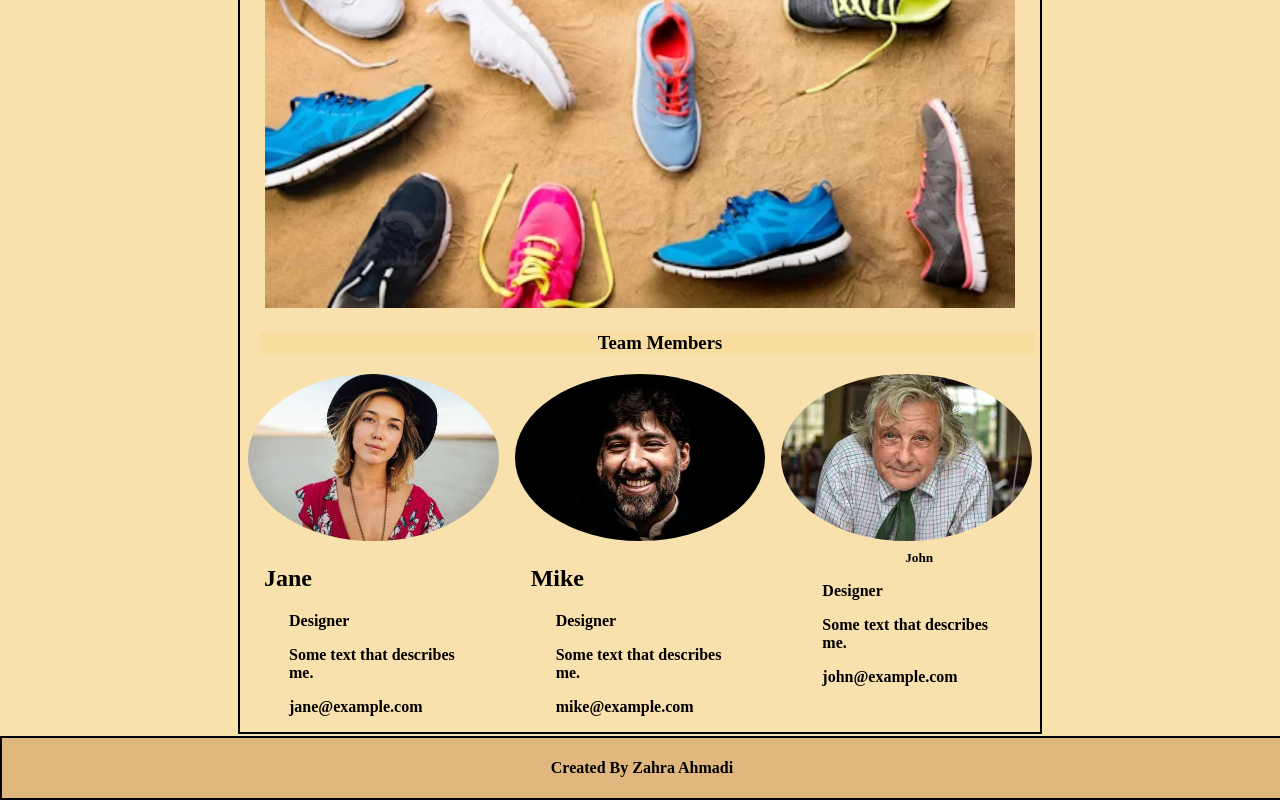
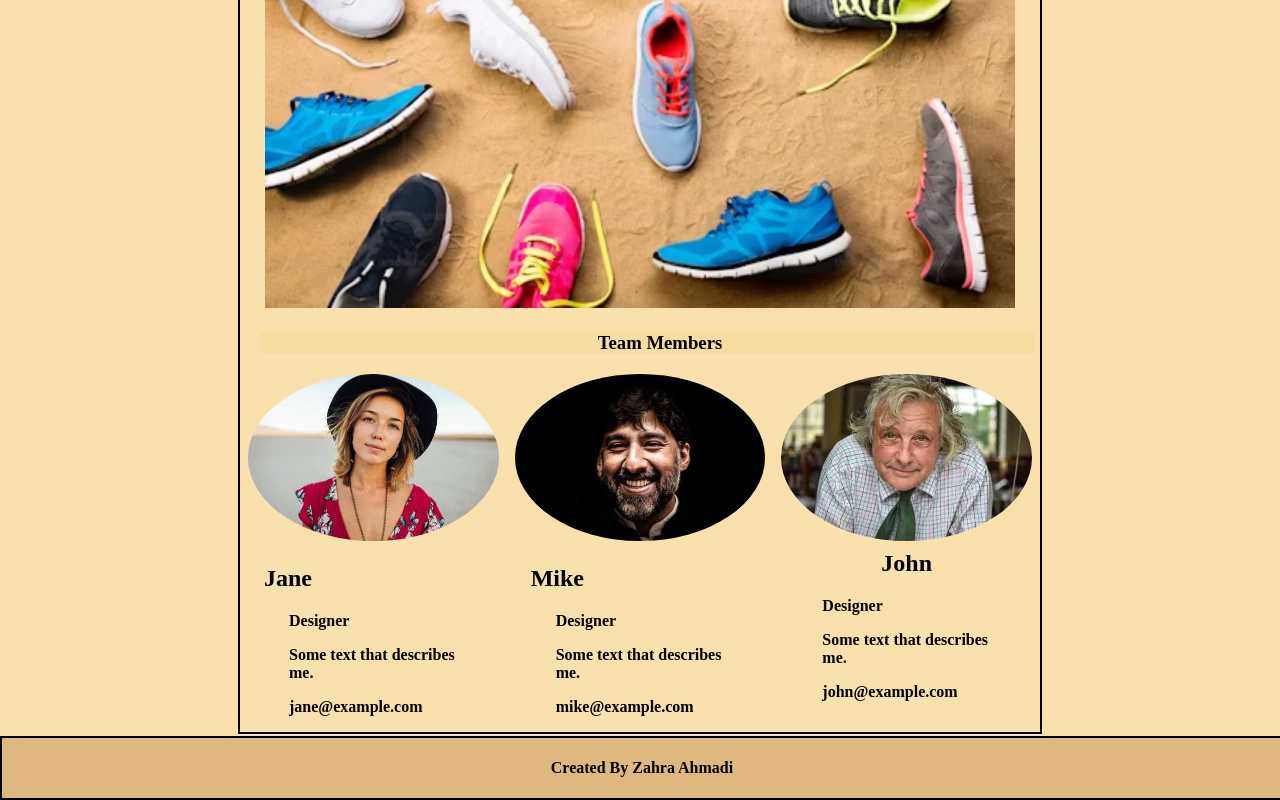
Before and after one commit to Zahra6217/APP-Assignment05-, a plain HTML site: page about.html in a window 1280 px wide. Shown: the part 490-1290 px from the top of the page. Drawn offline with Linux system fonts and the light colour scheme.

Commit message:
Update about.html

```diff
--- a/about.html
+++ b/about.html
@@ -58,7 +58,7 @@
                     <div class="card">
                       <img src="team3.jpg" alt="">
                       <div class="container">
-                        <h5 style="text-align: center; margin-top: 5px;">John</h5>
+                        <h2 style="text-align: center; margin-top: 5px;">John</h2>
                         <p class="title">Designer</p>
                         <p>Some text that describes me.</p>
                         <p>john@example.com</p>
```
